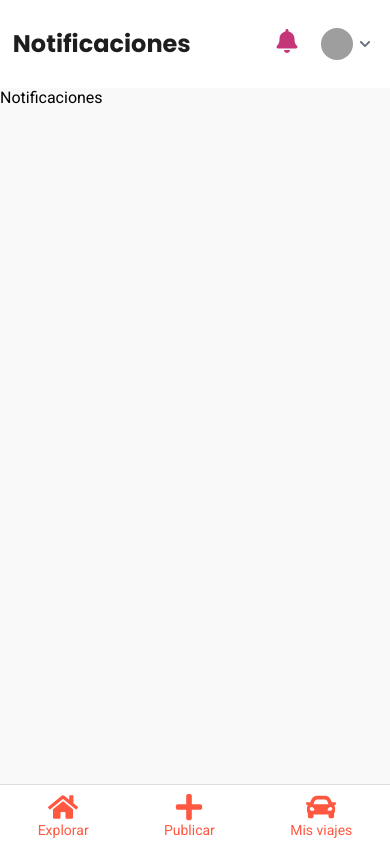
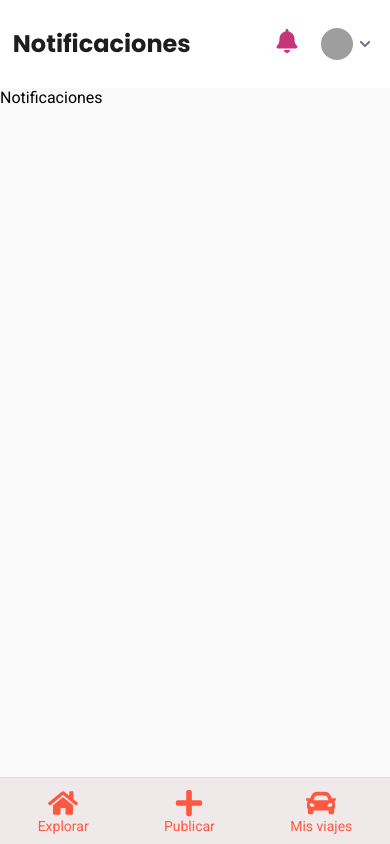
Before and after one commit to valenbarba/proyectoCarpooling, a React (Create React App) app: page /notificaciones in a window 390 px wide. Built offline with nearby package versions, Linux system fonts and the light colour scheme; grey boxes are pictures that could not be loaded; the HTML template or start-up script is replaced by a standard one.

Commit message:
Adjust layout for mobile safe area

```diff
--- a/src/App.js
+++ b/src/App.js
@@ -1,28 +1,17 @@
-
 import './App.css';
-import { BrowserRouter as Router, Routes, Route, useLocation, Navigate } from "react-router-dom";
-import { LoadScript } from "@react-google-maps/api";
-
+import { BrowserRouter as Router, Routes, Route, Navigate } from "react-router-dom";
 
 import Login from "./pages/Login"
 import SignUp from "./pages/SignUp"
 import Home from "./pages/Home"
 //import Notifications from "./pages/Notifications"
-import BottomNav from "./components/BottomNav";
 import MainLayout from './layouts/MainLayout';
 import Publicar from "./pages/Publicar"
 import NotificationPage from "./pages/NotificationPage"
 import MisViajes from './pages/MisViajes';
 
 function AppRoutes() {
-  const location = useLocation();
-
-  // Rutas donde no debe aparecer la BottomNav
-  const hideNavPaths = ["/login", "/registro"];
-  const shouldHideNav = hideNavPaths.includes(location.pathname);
-
   return (
-    <>
     <Routes>
       <Route path="/login" element={<Login />} />
 
@@ -40,8 +29,6 @@ function AppRoutes() {
       </Route>
 
     </Routes>
-      {!shouldHideNav && <BottomNav />}
-    </>
   );
 }
 
--- a/src/components/BottomNav.css
+++ b/src/components/BottomNav.css
@@ -1,13 +1,16 @@
 .bottom-nav {
-  position: sticky;
+  position: fixed;
+  left: 0;
+  right: 0;
   bottom: 0;
   width: 100%;
-  height: 60px;
   background: rgb(240, 233, 233);
   display: flex;
   justify-content: space-around;
   align-items: center;
   border-top: 1px solid #ddd;
+  padding: 10px 0;
+  padding-bottom: calc(10px + env(safe-area-inset-bottom));
   z-index: 1000;
 }
 
--- a/src/components/BottomNav.jsx
+++ b/src/components/BottomNav.jsx
@@ -1,5 +1,5 @@
 import { NavLink } from "react-router-dom";
-import { FaHome, FaBell, FaCar, FaPlus } from "react-icons/fa";
+import { FaHome, FaCar, FaPlus } from "react-icons/fa";
 import "./BottomNav.css"; // o usá Tailwind si preferís
 
 function BottomNav() {
--- a/src/layouts/MainLayout.css
+++ b/src/layouts/MainLayout.css
@@ -2,8 +2,8 @@
 .main-layout {
   display: flex;
   flex-direction: column;
-  height: 100vh; /* Toda la altura de la pantalla */
-  overflow: hidden;
+  min-height: 100vh;
+  min-height: 100dvh;
 }
 
 .layout-header-wrapper {
@@ -14,17 +14,6 @@
   flex: 1;
   overflow-y: auto;
   padding-bottom: 6rem; /* espacio por si BottomNav se superpone */
+  padding-bottom: calc(6rem + env(safe-area-inset-bottom));
   background-color: #f9f9f9;
 }
-
-.bottom-nav {
-  position: fixed;
-  bottom: 0;
-  width: 100%;
-  background-color: white;
-  border-top: 1px solid #ddd;
-  display: flex;
-  justify-content: space-around;
-  padding: 10px 0;
-  z-index: 1000;
-}
```
Also changed, not shown: src/layouts/MainLayout.jsx (line endings or trailing spaces). Lines whose indentation alone changed are shown as unchanged.
